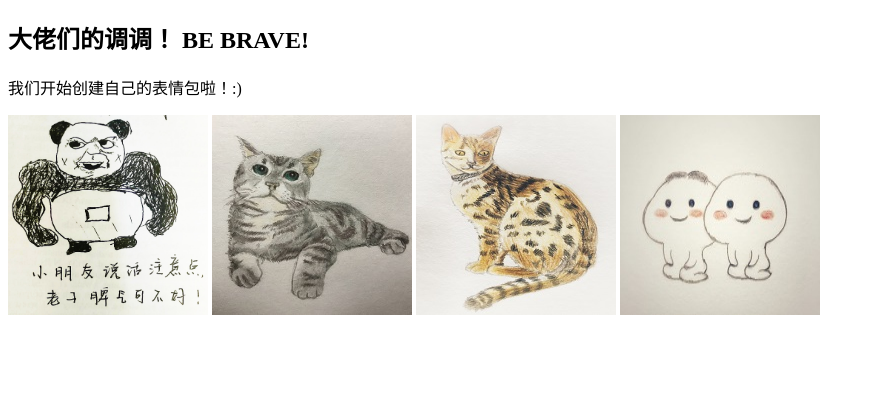
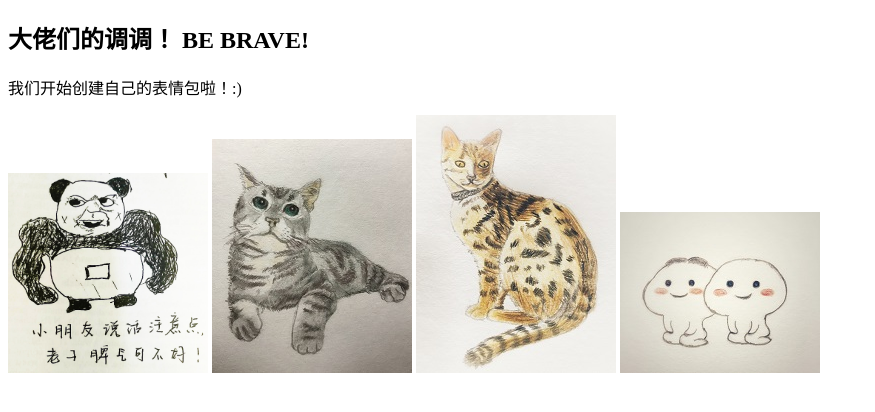
Before and after one commit to MingGuangShao/emoney, a plain HTML site: page index.html in a window 1280 px wide. Shown: the whole page, without its empty margins (0-875 px from the left). Drawn offline with Linux system fonts and the light colour scheme.

Commit message:
change size

```diff
--- a/index.html
+++ b/index.html
@@ -11,9 +11,9 @@
 </p>
 <p>
 <img src = "1.jpg" width=200 height=200 alt="蘑菇头"/>
-<img src = "2.jpg" width=200 height=200 alt="美国短毛猫">
-<img src = "3.jpg" width=200 height=200 alt="加州闪亮猫">
-<img src = "4.jpg" width=200 height=200 alt="双拼乖巧1">
+<img src = "2.jpg" alt="美国短毛猫">
+<img src = "3.jpg" alt="加州闪亮猫">
+<img src = "4.jpg" alt="双拼乖巧1">
 </p>
 </body>
 </html>
```
